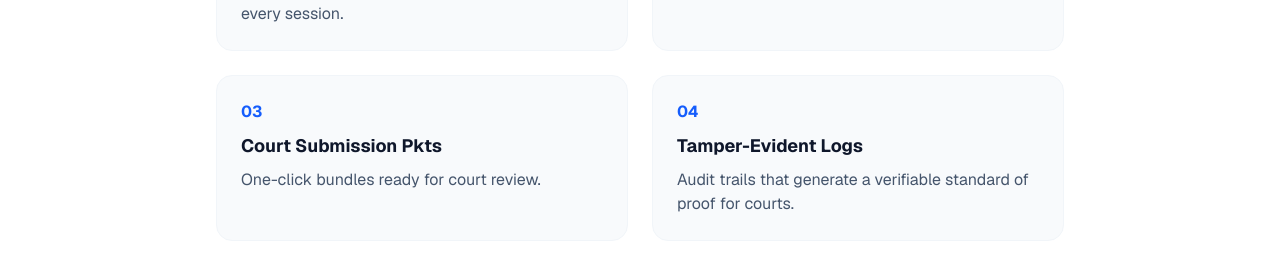
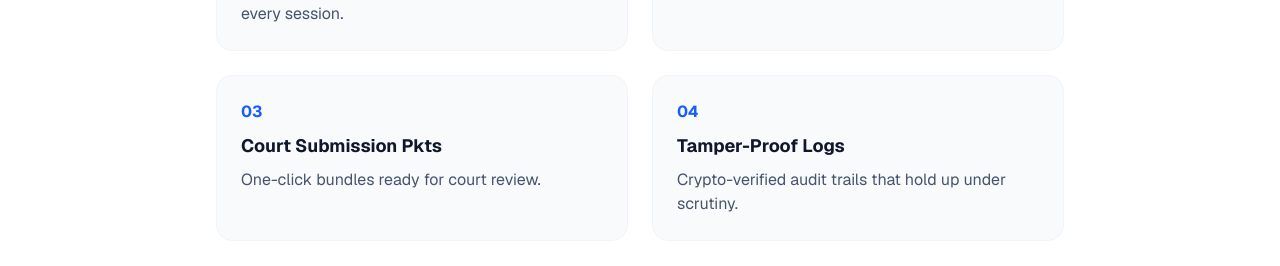
Before and after one commit to lambomethods/docslip-app, a Next.js app: page / in a window 1280 px wide. Shown: the part 1341-1607 px from the top of the page. Built offline with nearby package versions, Linux system fonts and the light colour scheme.

Commit message:
marketing: restore Tamper-Proof wording

```diff
--- a/src/app/page.tsx
+++ b/src/app/page.tsx
@@ -94,8 +94,8 @@ export default function Home() {
           </div>
           <div className="p-6 bg-slate-50 rounded-2xl border border-slate-100">
             <div className="text-blue-600 font-bold mb-2">04</div>
-            <h3 className="font-bold text-lg mb-2">Tamper-Evident Logs</h3>
-            <p className="text-slate-600">Audit trails that generate a verifiable standard of proof for courts.</p>
+            <h3 className="font-bold text-lg mb-2">Tamper-Proof Logs</h3>
+            <p className="text-slate-600">Crypto-verified audit trails that hold up under scrutiny.</p>
           </div>
         </div>
       </section>
```
